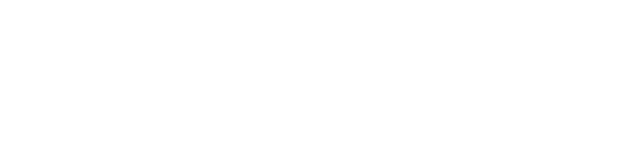
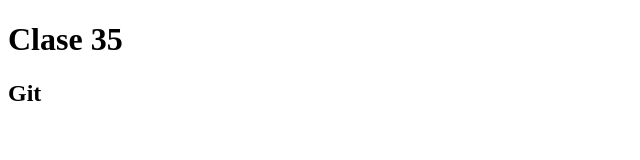
Before and after one commit to LucasI213/clase35, a plain HTML site: page index.html in a window 1280 px wide. Shown: the whole page, without its empty margins (0-640 px from the left). Drawn offline with Linux system fonts and the light colour scheme.

Commit message:
Agrega h1, h2, h3

```diff
--- a/index.html
+++ b/index.html
@@ -5,5 +5,9 @@
     <meta name="viewport" content="width=device-width, initial-scale=1.0" />
     <title>Clase 35</title>
   </head>
-  <body></body>
+  <body>
+    <h1>Clase 35</h1>
+    <h2>Git</h2>
+    <h3></h3>
+  </body>
 </html>
```
